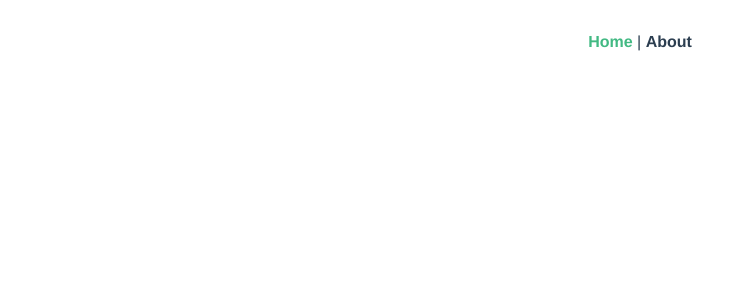
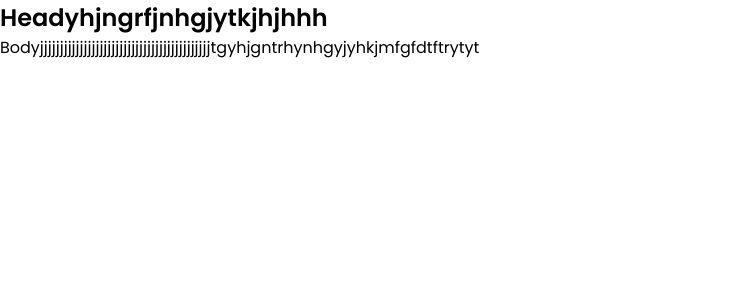
Before and after one commit to EdenArt-Dev/ed-vue, a Vue app: page / in a window 1280 px wide. Shown: the top 300 px of the page, without its empty margins (0-754 px from the left). Built offline with nearby package versions, Linux system fonts and the light colour scheme.

Commit message:
ED-51 feat: tailwind-config

```diff
--- a/src/App.vue
+++ b/src/App.vue
@@ -1,32 +1,61 @@
 <template>
-  <div id="app">
-    <div id="nav">
-      <router-link to="/">Home</router-link> |
-      <router-link to="/about">About</router-link>
-    </div>
-    <router-view/>
+  <div class="font font-regular">
+    <router-view></router-view>
   </div>
 </template>
 
+<script>
+export default {
+  data() {
+    return {}
+  },
+}
+</script>
+
 <style lang="scss">
-#app {
-  font-family: Avenir, Helvetica, Arial, sans-serif;
-  -webkit-font-smoothing: antialiased;
-  -moz-osx-font-smoothing: grayscale;
-  text-align: center;
-  color: #2c3e50;
+@import "@/assets/styles/scss/eden-whitepaper.scss";
+.font {
+  font-family: $font-family;
+}
+.font-thai {
+  font-family: $font-family-thai;
 }
 
-#nav {
-  padding: 30px;
+.font-head {
+  font-size: 20px;
+  font-weight: $font-semi-bold;
+}
+.font-body {
+  font-size: 12px;
+  font-weight: $font-regular;
+}
+.font-small {
+  font-size: 8px;
+  font-weight: $font-light;
+}
 
-  a {
-    font-weight: bold;
-    color: #2c3e50;
-
-    &.router-link-exact-active {
-      color: #42b983;
-    }
+// Small devices (landscape phones, 576px and up)
+@media screen and (min-width: 576px) {
+  .font-head {
+    font-size: 24px;
+  }
+  .font-body {
+    font-size: 16px;
+  }
+  .font-small {
+    font-size: 12px;
   }
 }
+
+// Medium devices (tablets, 768px and up)
+@media screen and (min-width: 768px) {
+}
+
+// Large devices (desktops, 992px and up)
+@media screen and (min-width: 992px) {
+}
+
+// Extra large devices (large desktops, 1200px and up)
+@media screen and (min-width: 1200px) {
+}
 </style>
--- a/src/assets/scss/eden-whitepaper.scss
+++ b/src/assets/styles/scss/eden-whitepaper.scss
@@ -1,23 +1,20 @@
+@import url('https://fonts.googleapis.com/css2?family=Noto+Sans+Thai:wght@300;400;600&family=Poppins:wght@300;400;600&display=swap%27');
 $clr-primary-black: #3B454E;
 $clr-secondary-black: #5C6975;
-
 $clr-primary-grey: #8899A8;
 $clr-secondary-grey: #D3DCE4;
-
 $clr-primary-white: #ECEFF1;
 $clr-secondary-white: #F5F7F9;
 $clr-fff-white: #FFFFFF;
-
 $clr-primary-blue: #3884FF;
-
 $font-size: 16px;
-$font-family: 'Poppins', sans-serif;
-$font-family-thai: 'Noto Sans Thai', sans-serif;
-
+$font-family: 'Poppins',
+sans-serif;
+$font-family-thai: 'Noto Sans Thai',
+sans-serif;
 $fw-600: 600;
 $fw-400: 400;
 $fw-300: 300;
-
 $font-semi-bold: $fw-600;
 $font-regular: $fw-400;
 $font-light: $fw-300;
--- a/src/views/Home.vue
+++ b/src/views/Home.vue
@@ -1,14 +1,16 @@
 <template>
-  <div>
-
+  <div class="">
+    <label class="font-head">Headyhjngrfjnhgjytkjhjhhh</label> <br>
+    <label class="font-body">Bodyjjjjjjjjjjjjjjjjjjjjjjjjjjjjjjjjjjjjjjjjjjjtgyhjgntrhynhgyjyhkjmfgfdtftrytyt</label>
   </div>
 </template>
 
 <script>
 export default {
   name: "Home",
-  components: {
-
-  },
+  components: {},
 }
 </script>
+
+<style lang="scss" scoped>
+</style>
--- a/tailwind.config.js
+++ b/tailwind.config.js
@@ -3,7 +3,34 @@ module.exports = {
     purge: [],
     darkMode: false, // or 'media' or 'class'
     theme: {
-        extend: {},
+        extend: {
+            colors: {
+                'primary-black': '#3B454E',
+                'secondary-black': '#5C6975',
+
+                'primary-grey': '#8899A8',
+                'secondary-grey': '#D3DCE4',
+
+                'primary-white': '#ECEFF1',
+                'secondary-white': '#F5F7F9',
+                'fff-white': '#FFFFFF',
+
+                'primary-blue': '#3884FF',
+            },
+
+            spacing: {
+
+            },
+
+            width: {
+
+            },
+
+            height: {
+
+            },
+
+        },
     },
     variants: {
         extend: {},
--- /dev/null
+++ b/vue.config.js
@@ -0,0 +1,11 @@
+module.exports = {
+    css: {
+        loaderOptions: {
+            sass: {
+                prependData: `
+                    @import "@/assets/styles/scss/eden-whitepaper.scss";
+                `,
+            },
+        },
+    },
+};
```
